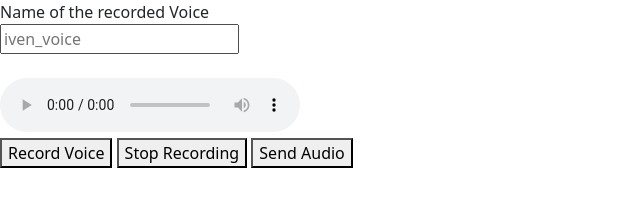
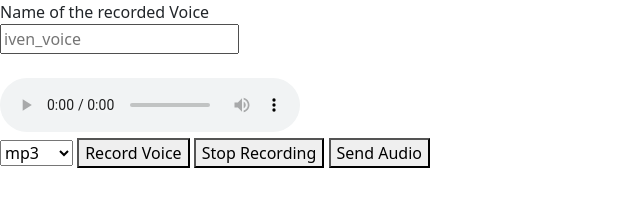
Before and after one commit to iventhepro/NaturalVoiceMemo, a plain HTML site: page index.html in a window 1280 px wide. Shown: the whole page, without its empty margins (0-640 px from the left). Drawn offline with nearby package versions, Linux system fonts and the light colour scheme.

Commit message:
dropdown

```diff
--- a/index.html
+++ b/index.html
@@ -23,10 +23,20 @@
         <div class="form-group">
             <audio controls id="audioPlayer"></audio>
         </div>
+        <select id="format">
+            <option value="mulaw">mulaw</option>
+            <option value="mp3" selected>mp3</option>
+            <option value="wav">wav</option>
+            <option value="ogg">ogg</option>
+            <option value="flac">flac</option>
+        </select>
         <button id="startRecording" type="button">Record Voice</button>
         <button id="stopRecording" type="button">Stop Recording</button>
         <button id="sendAudio" type="button">Send Audio</button>
     </form>
+
+
+
     <script defer src="index.js"></script>
 
 </body>
```
